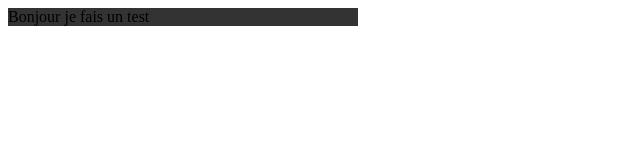
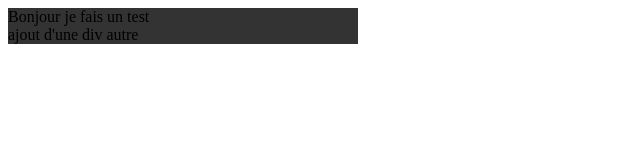
Before and after one commit to SandroSpina698/ProjetWebGit, a plain HTML site: page index.html in a window 1280 px wide. Shown: the whole page, without its empty margins (0-640 px from the left). Drawn offline with Linux system fonts and the light colour scheme.

Commit message:
ajout d'une deuxieme div

```diff
--- a/index.html
+++ b/index.html
@@ -9,5 +9,6 @@
 </head>
 <body>
     <div>Bonjour je fais un test </div>
+    <div>ajout d'une div autre</div>
 </body>
 </html>
```
